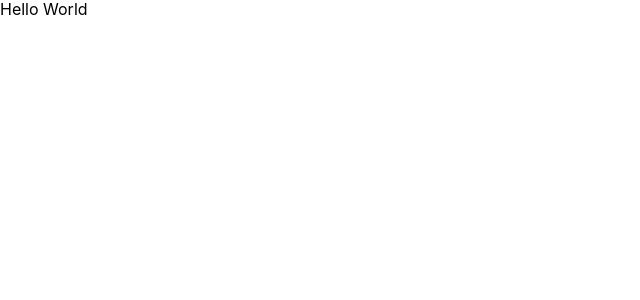
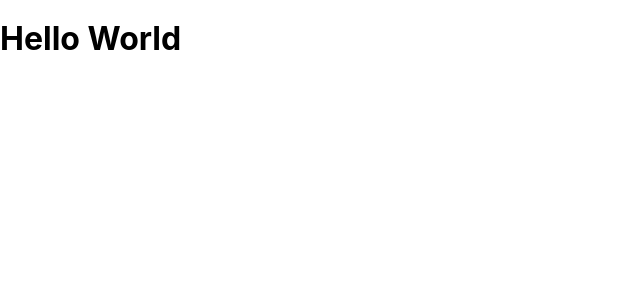
Before and after one commit to andreycruz16/portfolio, a React (Vite) app: page / in a window 1280 px wide. Shown: the top 300 px of the page, without its empty margins (0-640 px from the left). Built offline with nearby package versions, Linux system fonts and the light colour scheme.

Commit message:
add h1 hello world

```diff
--- a/src/components/App.tsx
+++ b/src/components/App.tsx
@@ -3,7 +3,7 @@ import '@/styles/App.css';
 function App() {
     return (
         <div className="App">
-            <div>Hello World</div>
+            <h1>Hello World</h1>
         </div>
     );
 }
```
